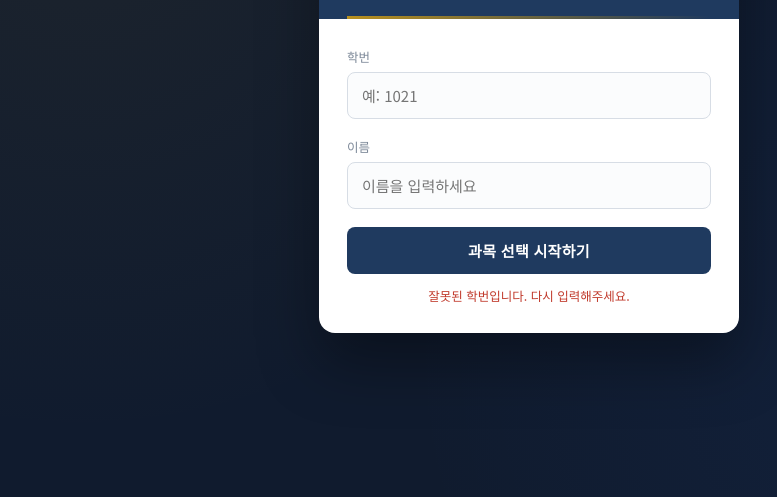
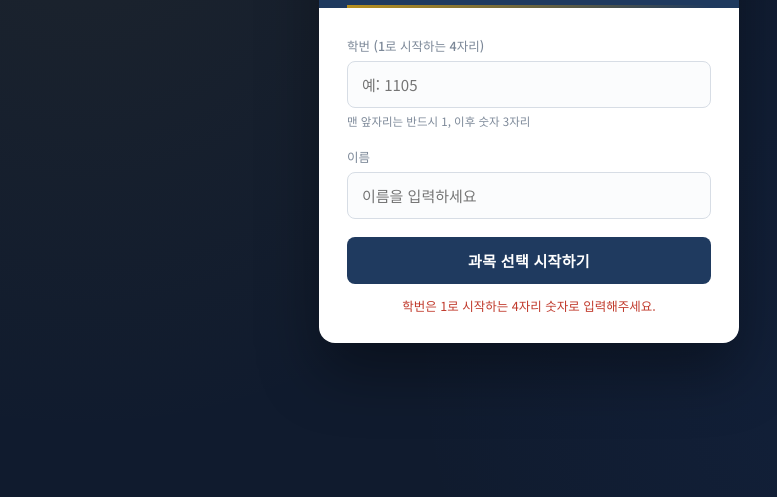
Before and after one commit to gustn0301/subject, a plain HTML site: page index.html in a window 1280 px wide. Both pictures are taken after a click on the button "과목 선택 시작하기". Shown: the part 291-788 px from the top of the page, without its empty margins (111-888 px from the left). Drawn offline with Linux system fonts and the light colour scheme.

Commit message:
Update student ID input and validation messages

```diff
--- a/index.html
+++ b/index.html
@@ -244,9 +244,9 @@
     </div>
     <div class="ledger-body">
       <div class="field">
-        <label for="in-id">학번</label>
-        <input id="in-id" maxlength="4" inputmode="numeric" placeholder="예: 1021">
-        <div class="hint"></div>
+        <label for="in-id">학번 (1로 시작하는 4자리)</label>
+        <input id="in-id" maxlength="4" inputmode="numeric" placeholder="예: 1105">
+        <div class="hint">맨 앞자리는 반드시 1, 이후 숫자 3자리</div>
       </div>
       <div class="field">
         <label for="in-name">이름</label>
@@ -292,7 +292,7 @@
    0. CONFIG
    ============================================================ */
 // TODO: 배포한 Google Apps Script 웹앱 URL을 아래에 붙여넣으세요.
-const APPS_SCRIPT_URL = "https://script.google.com/macros/s/AKfycbxORCguovL_WazFMLjtLOs_sKfm6km-0gQOZG-lSHVJcasjcHRckqAYpHvYWBhxzHCitA/exec";
+const APPS_SCRIPT_URL = "https://script.google.com/macros/s/AKfycbwJie5p-eW2VhusHl1K0d-qbS479xfa2IDySbFmBY3MCKduPdYMI25g5_wV-6_FJz-r-w/exec";
 
 const ORDER = ['1-1','1-2','2-1','2-2','3-1','3-2'];
 const SEM_LABEL = {
@@ -881,7 +881,7 @@ async function handleStart(){
   const name = nameEl.value.trim();
 
   if(!/^1\d{3}$/.test(id)){
-    statusEl.textContent = '잘못된 학번입니다. 다시 입력해주세요.';
+    statusEl.textContent = '학번은 1로 시작하는 4자리 숫자로 입력해주세요.';
     statusEl.className = 'status-line err';
     return;
   }
```
